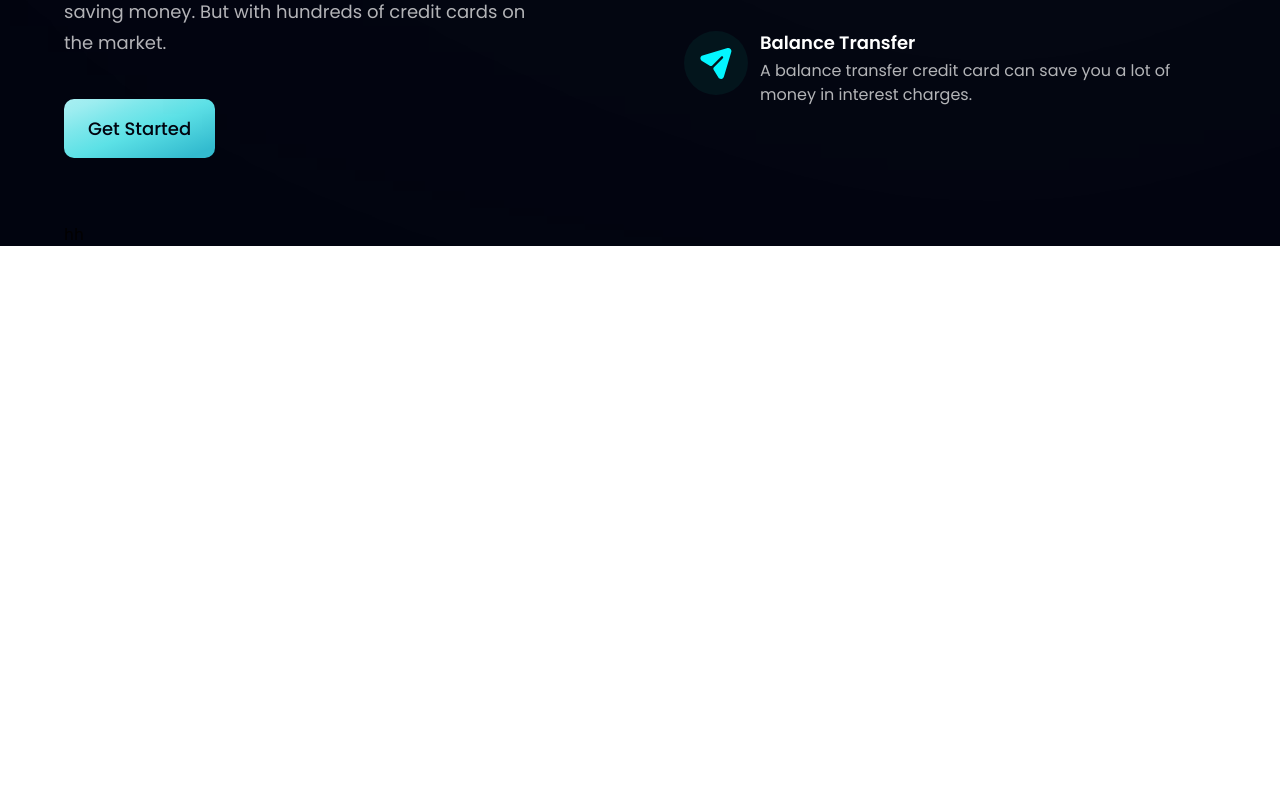
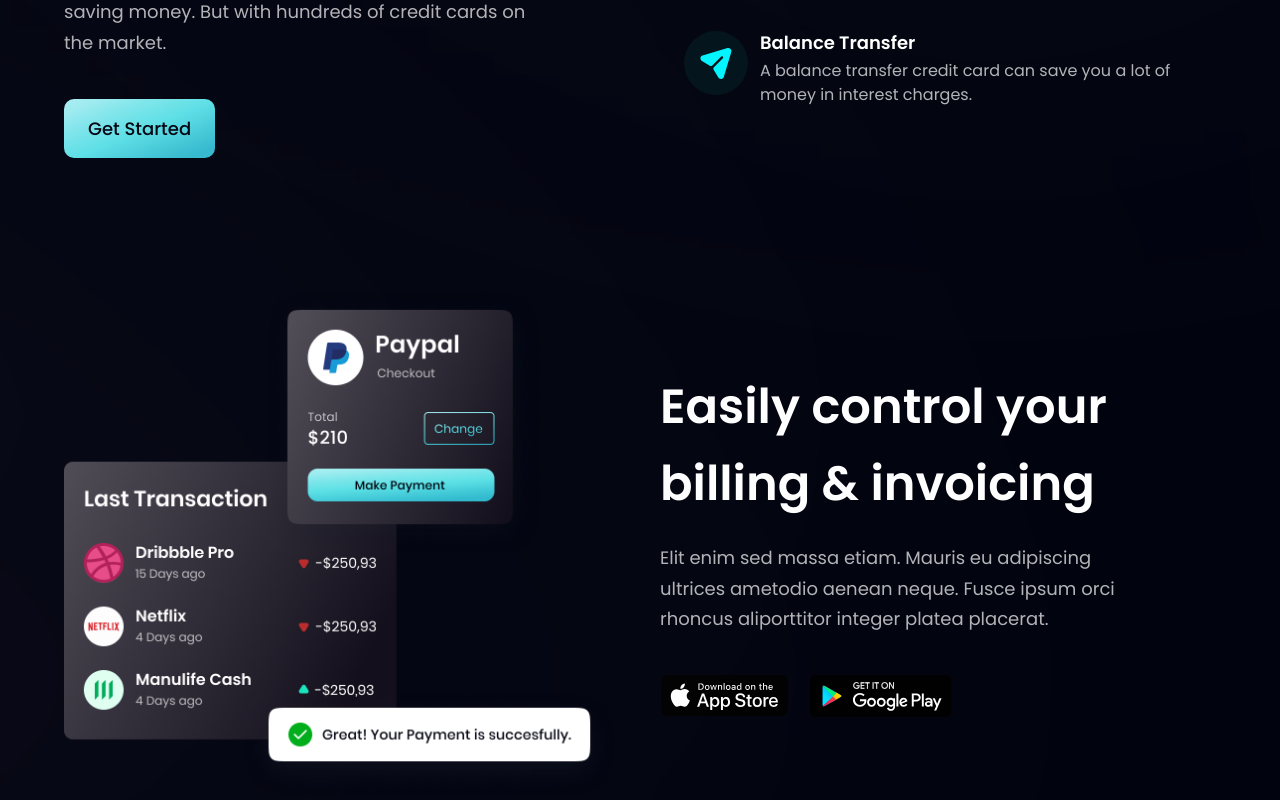
Before and after one commit to MimiaBena/bankApp, a React (Vite) app: page / in a window 1280 px wide. Shown: the part 1324-2124 px from the top of the page. Before the commit the page ends 1570 px from the top, so only its background shows below. Built offline with nearby package versions, Linux system fonts and the light colour scheme.

Commit message:
update billing content file

```diff
--- a/src/components/Billing.jsx
+++ b/src/components/Billing.jsx
@@ -1,11 +1,33 @@
-import React from 'react';
+import { apple, bill, google } from "../assets";
+import styles, { layout } from "../style";
 
-const Billing = () => {
-    return (
-        <div>
-            hh
-        </div>
-    );
-};
+const Billing = () => (
+  <section id="product" className={layout.sectionReverse}>
+    <div className={layout.sectionImgReverse}>
+      <img src={bill} alt="billing" className="w-[100%] h-[100%] relative z-[5]" />
+
+      <div className="absolute z-[3] -left-1/2 top-0 w-[50%] h-[50%] rounded-full white__gradient" />
+      <div className="absolute z-[0] w-[50%] h-[50%] -left-1/2 bottom-0 rounded-full pink__gradient" />
+
+    </div>
+
+    <div className={layout.sectionInfo}>
+      <h2 className={styles.heading2}>
+        Easily control your <br className="sm:block hidden" /> billing &
+        invoicing
+      </h2>
+      <p className={`${styles.paragraph} max-w-[470px] mt-5`}>
+        Elit enim sed massa etiam. Mauris eu adipiscing ultrices ametodio
+        aenean neque. Fusce ipsum orci rhoncus aliporttitor integer platea
+        placerat.
+      </p>
+
+      <div className="flex flex-row flex-wrap sm:mt-10 mt-6">
+        <img src={apple} alt="google_play" className="w-[128.86px] h-[42.05px] object-contain mr-5 cursor-pointer" />
+        <img src={google} alt="google_play" className="w-[144.17px] h-[43.08px] object-contain cursor-pointer" />
+      </div>
+    </div>
+  </section>
+);
 
 export default Billing;
```
